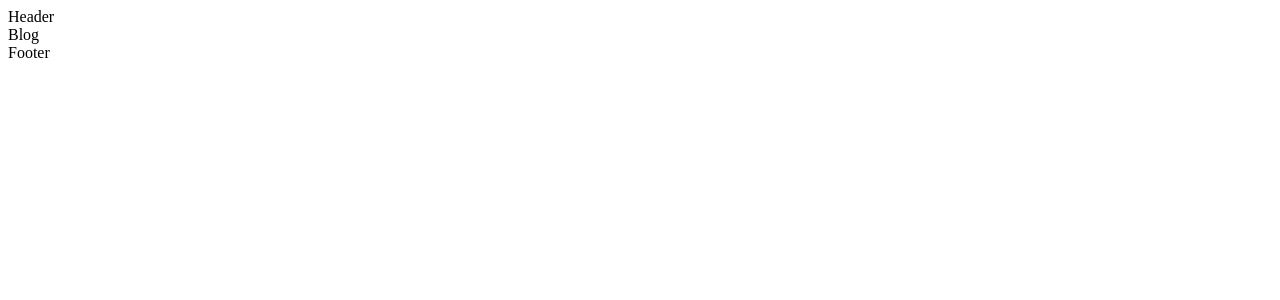
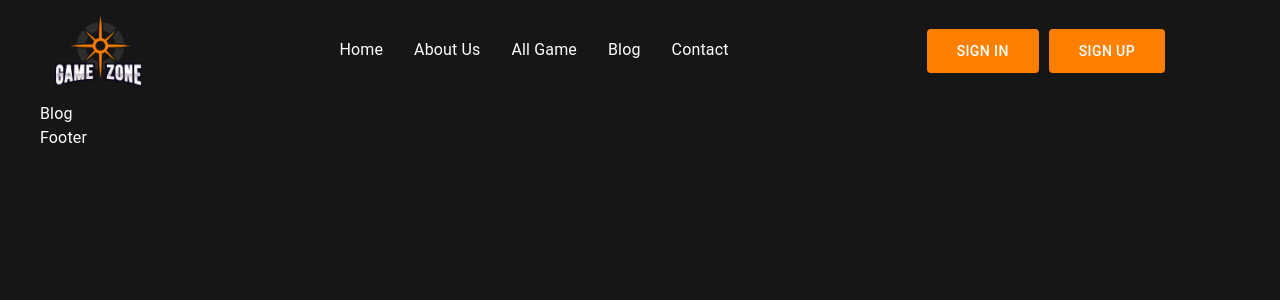
Before and after one commit to EcommerceGames/frontend, a React (Create React App) app: page /blogs in a window 1280 px wide. Shown: the top 300 px of the page. Built offline with nearby package versions, Linux system fonts and the light colour scheme.

Commit message:
complete design header

```diff
--- a/src/App.js
+++ b/src/App.js
@@ -1,6 +1,5 @@
 import { Route, Routes } from "react-router-dom";
 import { routes } from "./routes";
-
 import { Fragment } from "react";
 import DefaultLayout from "./layouts";
 
--- /dev/null
+++ b/src/components/button/buttonMain.js
@@ -0,0 +1,17 @@
+import { Button } from "@mui/material";
+import React from "react";
+
+export default function ButtonMain({ text }) {
+  return (
+    <Button
+      sx={{
+        backgroundColor: (theme) => theme.palette.ButtonColor.main,
+        padding: "10px 30px",
+        color: (theme) => theme.palette.text.primary,
+        textTransform: "uppercase",
+      }}
+    >
+      {text}
+    </Button>
+  );
+}
--- a/src/components/header/index.js
+++ b/src/components/header/index.js
@@ -1,5 +1,56 @@
+import { Box, Typography } from "@mui/material";
 import React from "react";
-
+import LogoHeader from "../../assets/images/logo.png";
+import { enumMenu } from "../../utils/contants";
+import ButtonMain from "../button/buttonMain";
+import { Link } from "react-router-dom";
 export default function Header() {
-  return <div>Header</div>;
+  return (
+    <>
+      <Box
+        sx={{
+          maxWidth: "1110px",
+          display: "flex",
+          justifyContent: "space-between",
+          alignItems: "center",
+        }}
+      >
+        <Box
+          component="img"
+          src={LogoHeader}
+          sx={{
+            height: "72px",
+          }}
+        />
+        <Box sx={{ display: "flex" }}>
+          {enumMenu.map((item, index) => (
+            <Link to={item.path} key={index} style={{ textDecoration: "none" }}>
+              <Box
+                sx={{
+                  padding: "16px 16px 18px 15px",
+                }}
+              >
+                <Typography
+                  sx={{
+                    cursor: "pointer",
+                    color: (theme) => theme.palette.text.primary,
+                    fontSize: (theme) => theme.GameZone.fontsizeTextHeader,
+                    "&:hover": {
+                      color: (theme) => theme.palette.text.secondary,
+                    },
+                  }}
+                >
+                  {item.name}
+                </Typography>
+              </Box>
+            </Link>
+          ))}
+        </Box>
+        <Box sx={{ display: "flex", alignItems: "center", gap: "10px" }}>
+          <ButtonMain text={"sign in"} />
+          <ButtonMain text={"sign up"} />
+        </Box>
+      </Box>
+    </>
+  );
 }
--- a/src/index.js
+++ b/src/index.js
@@ -3,13 +3,19 @@ import ReactDOM from "react-dom/client";
 import App from "./App";
 import reportWebVitals from "./reportWebVitals";
 import { BrowserRouter } from "react-router-dom";
+import { ThemeProvider } from "@mui/material/styles";
+import CssBaseline from "@mui/material/CssBaseline";
+import theme from "./theme";
 
 const root = ReactDOM.createRoot(document.getElementById("root"));
 root.render(
   <React.StrictMode>
-    <BrowserRouter>
-      <App />
-    </BrowserRouter>
+    <ThemeProvider theme={theme}>
+      <BrowserRouter>
+        <CssBaseline />
+        <App />
+      </BrowserRouter>
+    </ThemeProvider>
   </React.StrictMode>
 );
 
--- a/src/layouts/index.js
+++ b/src/layouts/index.js
@@ -2,6 +2,7 @@ import React from "react";
 import Box from "@mui/material/Box";
 import Header from "../components/header";
 import Footer from "../components/footer";
+import { Container } from "@mui/material";
 
 const AppLayout = ({ children }) => {
   return (
@@ -12,14 +13,26 @@ const AppLayout = ({ children }) => {
 };
 export default function DefaultLayout({ children }) {
   return (
-    <>
-      <Box>
+    <Box
+      sx={{
+        height: "100vh",
+        backgroundColor: "background.default",
+      }}
+    >
+      <Container disableGutters maxWidth="lg">
+        <Box
+          sx={{
+            height: (theme) => theme.GameZone.heightHeader,
+            padding: (theme) => theme.GameZone.paddingHeader,
+          }}
+        >
           <Header />
         </Box>
         <AppLayout>{children}</AppLayout>
         <Box>
           <Footer />
         </Box>
-    </>
+      </Container>
+    </Box>
   );
 }
--- /dev/null
+++ b/src/pages/signin/index.js
@@ -0,0 +1,5 @@
+import React from "react";
+
+export default function SignIn() {
+  return <div>SignIn</div>;
+}
--- a/src/routes/index.js
+++ b/src/routes/index.js
@@ -1,3 +1,4 @@
+import SignIn from "../pages/signin";
 import AboutUs from "../pages/aboutUs";
 import Blog from "../pages/blogs";
 import ContactUs from "../pages/contactUs";
@@ -5,7 +6,7 @@ import Games from "../pages/games";
 import HomePage from "../pages/homePage";
 
 export const routes = [
-  //   { path: "/login", page: SignIn, isShowHeader: false },
+  { path: "/login", page: SignIn, isShowHeader: false },
   {
     path: "/",
     page: HomePage,
--- /dev/null
+++ b/src/theme.js
@@ -0,0 +1,32 @@
+import { createTheme } from "@mui/material/styles";
+
+const theme = createTheme({
+  GameZone: {
+    heightHeader: "102px",
+    paddingHeader: "15px",
+    fontsizeTextHeader: "16px",
+  },
+  cssVariables: true,
+  colorSchemes: {
+    light: {
+      palette: {
+        background: {
+          default: "#161616",
+        },
+        text: {
+          primary: "#FFFFFF",
+          secondary: "#FF8000",
+        },
+        ButtonColor: {
+          main: "#FF8000",
+          contrastText: "#FFFFFF",
+        },
+      },
+    },
+    dark: {
+      palette: {},
+    },
+  },
+});
+
+export default theme;
--- a/src/utils/contants.js
+++ b/src/utils/contants.js
@@ -0,0 +1,22 @@
+export const enumMenu = [
+  {
+    path: "/",
+    name: "Home",
+  },
+  {
+    path: "/aboutUs",
+    name: "About Us",
+  },
+  {
+    path: "/games",
+    name: "All Game",
+  },
+  {
+    path: "/blogs",
+    name: "Blog",
+  },
+  {
+    path: "/contactUs",
+    name: "Contact",
+  },
+];
```
Also changed, not shown: 1 other file (tests, documents, lock files or other folders). Lines whose indentation alone changed are shown as unchanged.
